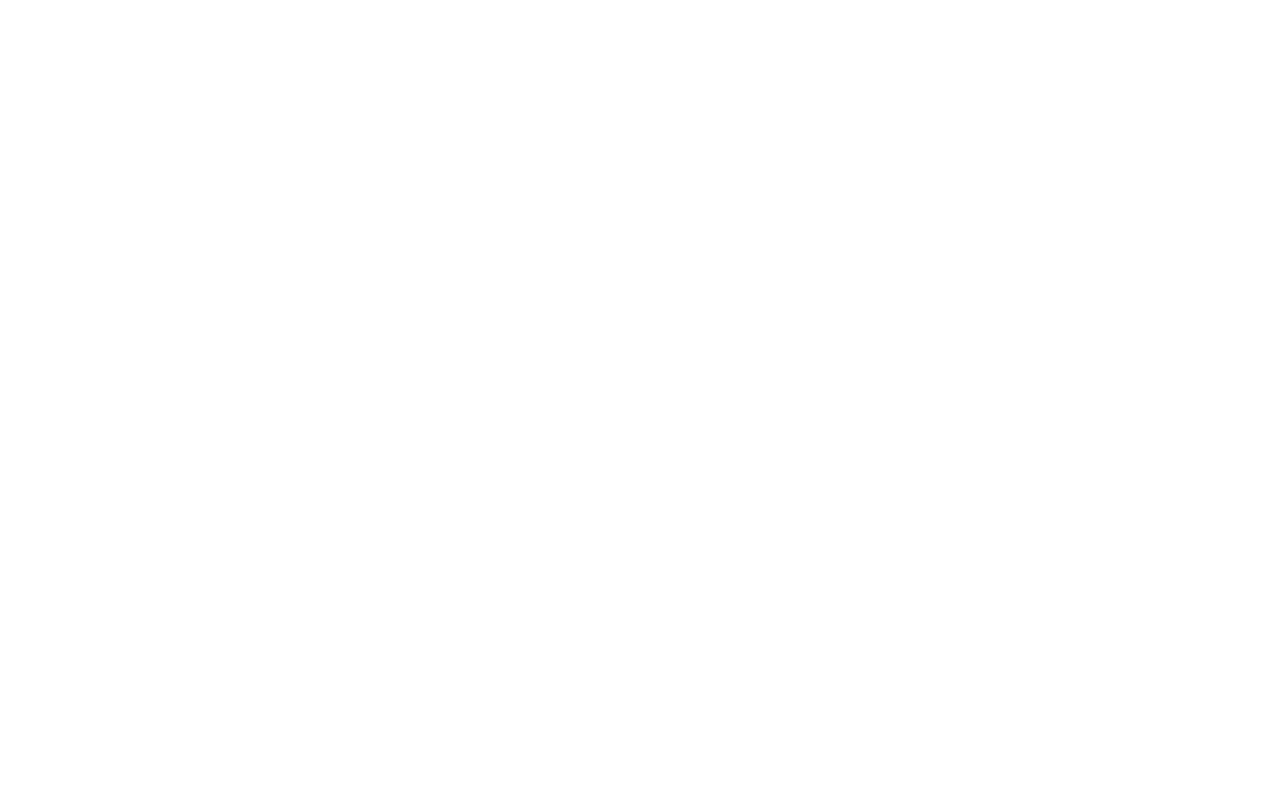
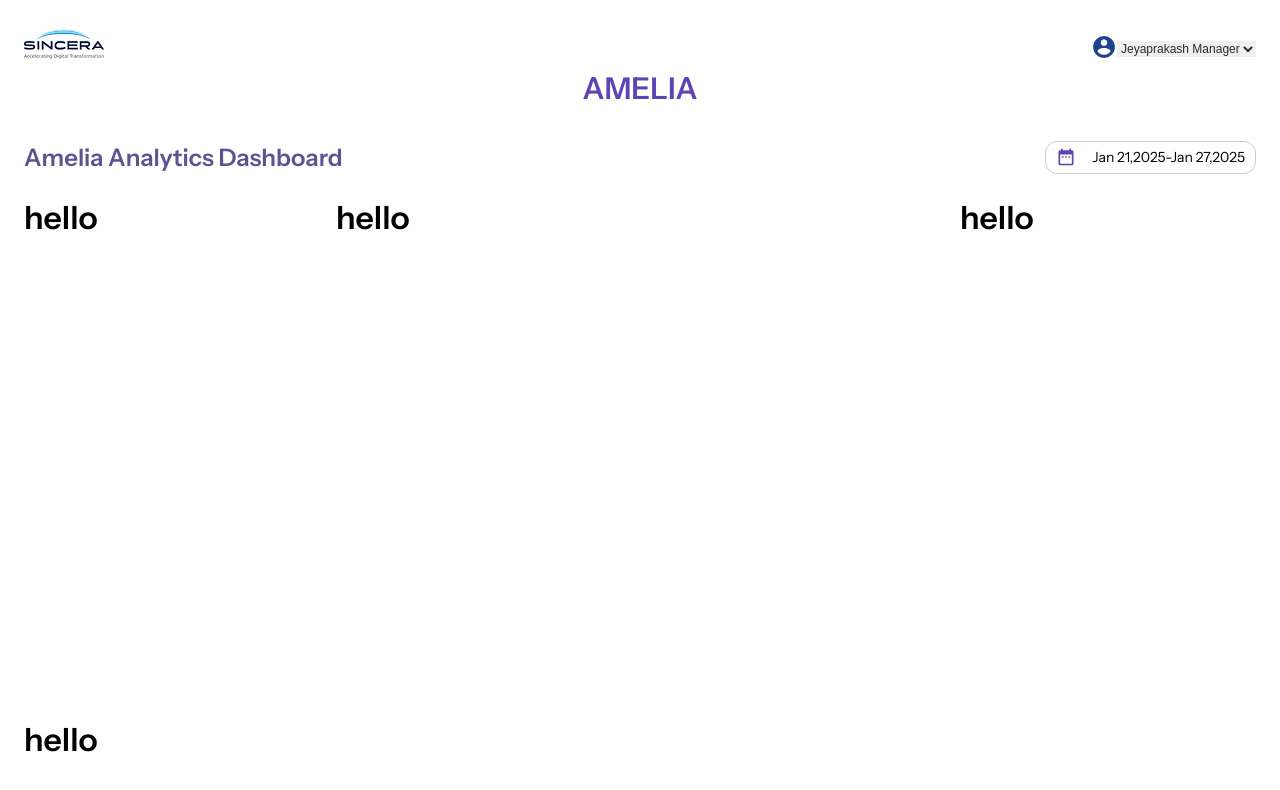
Before and after one commit to jefrinstefi/AmeliaReact, a React (Create React App) app: page /dashboard in a window 1280 px wide. Shown: the top 790 px of the page. Built offline with nearby package versions, Linux system fonts and the light colour scheme.

Commit message:
dashboard page layout

```diff
--- a/src/components/Dashboard/Dashboard.css
+++ b/src/components/Dashboard/Dashboard.css
@@ -0,0 +1,25 @@
+
+.headmain{
+    display: flex;
+    justify-content:space-between;
+    align-items:center;
+
+  }
+  .userbox{
+    display:flex;
+    align-items:center;
+  }
+  .dropdowncs{
+    border:none;
+    font-size:12px;
+    font-weight:400;
+    color:#2C2C2C;
+  }
+
+  .comname {
+    font-size: 30px;
+    font-weight: 700;
+    color: #5E43B2;
+    padding-bottom: 30px;
+
+  }
--- a/src/components/Dashboard/Dashboard.js
+++ b/src/components/Dashboard/Dashboard.js
@@ -1,10 +1,83 @@
+import { Box } from '@mui/material'
 import React from 'react'
+import companyLogo from "../../assets/logo 1.png"; // Company logo
+import Acouser from "../../assets/Account circle.png";
+import DateRangeIcon from '@mui/icons-material/DateRange';
+import Grid from '@mui/material/Grid2';
+import './Dashboard.css'
 
 const Dashboard = () => {
   return (
-    <div>
+    <Box margin={3}>
+       <Box >
+            <header className="headmain" >
+                <div>
+                <img src={companyLogo} alt="Company Logo" style={{ }} />
+                </div>
+                <div className="userbox" >
+                  <img src={Acouser} alt="user" />
+                  <div>
+                  {/* <h6 style={{border:'none',fontSize:10,fontWeight:400,color:'#2C2C2C'}}>Manager</h6> */}
+            <select className="dropdowncs" >
+              <option value="">Jeyaprakash <br /> Manager</option>
+              <option value="option1">Logout</option>
+              {/* <option value="option2">Option 2</option> */}
+            </select>
+          </div>
+                </div>
+            </header>
+            </Box>
 
-    </div>
+{/*----------------------------------------- body------------------------------ */}
+
+<Box>
+<div style={{display:'flex',textAlign:'center',justifyContent:'center'}}>
+<text className='comname' >
+        AMELIA
+        </text>
+</div>
+<div style={{display:'flex',justifyContent:'space-between',alignItems:'center',height:40}} >
+  <h4 style={{fontSize:24,fontWeight:600,color:'#605192'}}>Amelia Analytics Dashboard</h4>
+  <div style={{display:'flex',alignItems:'center',border:'1px solid #CCCCCC',height:25,borderRadius:12,paddingLeft:10,paddingRight:10,paddingTop:3,paddingBottom:3}}>
+<DateRangeIcon sx={{ fontSize: 20, color: "#5E43B2",paddingRight:2 }} />
+    <p style={{fontSize:14}}>Jan 21,2025-Jan 27,2025</p>
+  </div>
+</div>
+<Box sx={{ flexGrow: 1 }}>
+      <Grid container spacing={2}>
+
+        {/*----------------col 1---------------------- */}
+        <Grid size={3}>
+          <div style={{height:500,width:400,}}>
+          <h1>hello</h1>
+          </div>
+
+        </Grid>
+
+           {/*----------------col 2---------------------- */}
+        <Grid size={6}>
+          <div>
+          <h1>hello</h1>
+          </div>
+
+         </Grid>
+
+            {/*----------------col 3---------------------- */}
+        <Grid size={3}>
+          <div><h1>hello</h1></div>
+
+        </Grid>
+
+      </Grid>
+
+      <div>
+        <h1>hello</h1>
+      </div>
+    </Box>
+</Box>
+
+
+    </Box>
   )
 }
 
--- a/src/components/Login/Login.js
+++ b/src/components/Login/Login.js
@@ -28,7 +28,7 @@
 
   const handleLogin = () => {
     // Authentication logic
-    navigate("/upload");
+    navigate("/Dashboard");
   };
 
   return (
```
